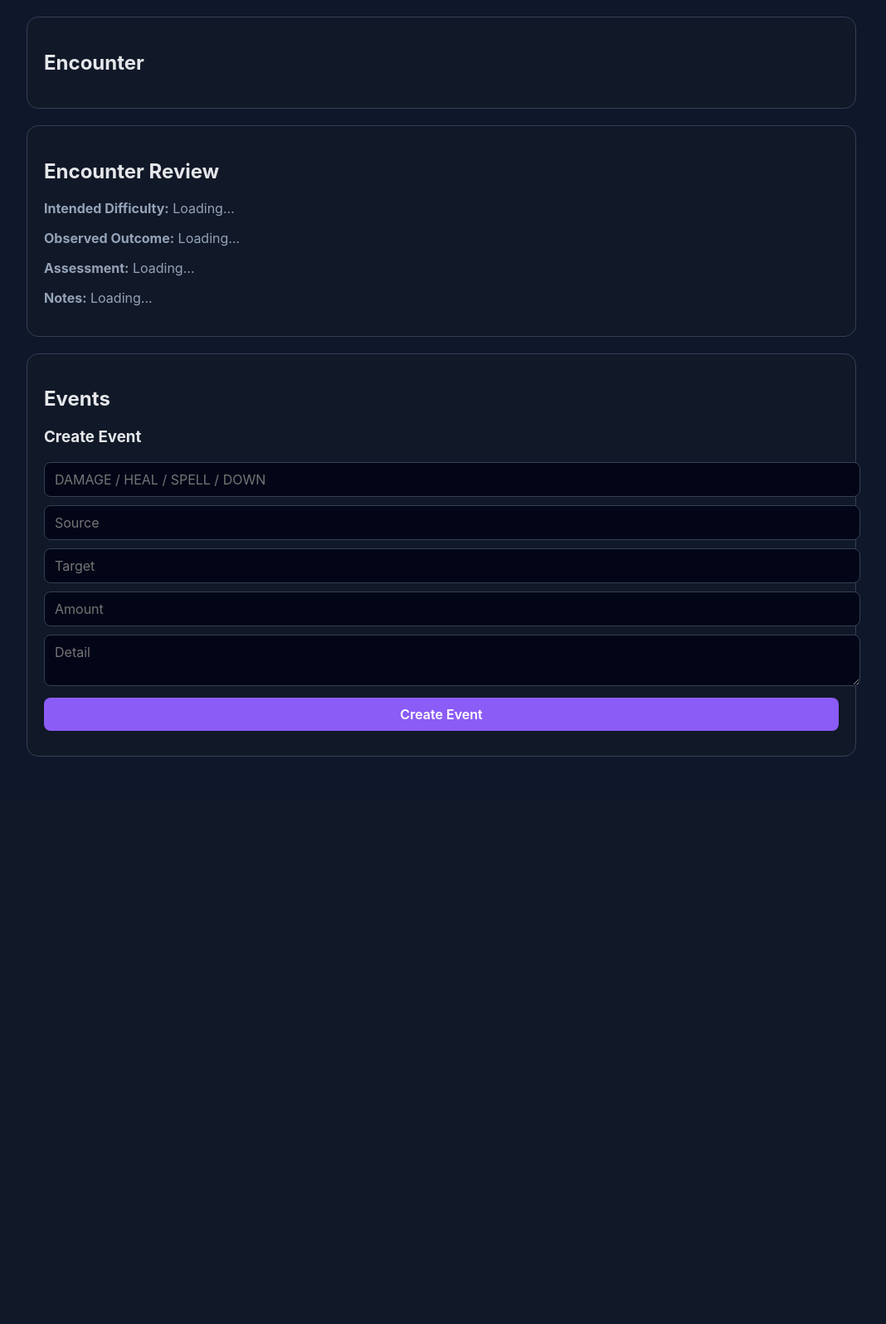
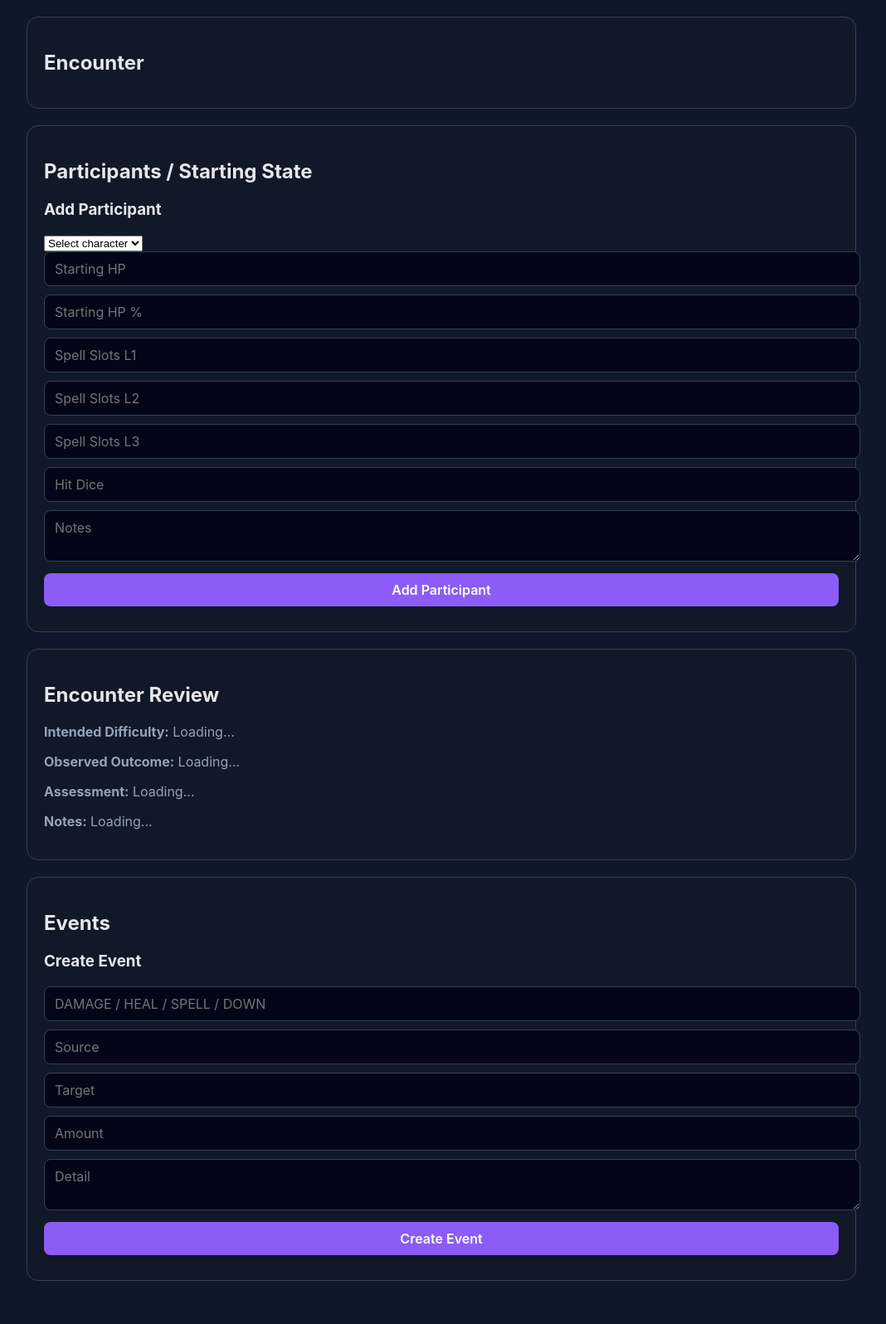
Before and after one commit to BigRorzUni/DND-Campaign-Manager, a FastAPI app: page /encounters/1/view in a window 1280 px wide. Shown: the part 196-1792 px from the top of the page at 83% size, without its empty margins (108-1176 px from the left). Before the commit the page ends 1108 px from the top, so only its background shows below. Run offline with FastAPI, Linux system fonts and the light colour scheme.

Commit message:
Simple encounter participant adding

```diff
--- a/app/api/v1/router.py
+++ b/app/api/v1/router.py
@@ -1,5 +1,5 @@
 from fastapi import APIRouter
-from app.api.v1.routes import campaigns, sessions, encounters, events, analytics, reviews, characters
+from app.api.v1.routes import campaigns, sessions, encounters, events, analytics, reviews, characters, participants
 
 router = APIRouter()
 router.include_router(campaigns.router)
@@ -9,3 +9,4 @@ router.include_router(events.router)
 router.include_router(analytics.router)
 router.include_router(reviews.router)
 router.include_router(characters.router)
+router.include_router(participants.router)
--- a/app/models/__init__.py
+++ b/app/models/__init__.py
@@ -3,3 +3,4 @@ from app.models.session import Session
 from app.models.encounter import Encounter
 from app.models.event import Event
 from app.models.character import Character
+from app.models.encounter_participant_state import EncounterParticipantState
--- a/app/models/encounter.py
+++ b/app/models/encounter.py
@@ -23,3 +23,8 @@ class Encounter(Base):
         back_populates="encounter",
         cascade="all, delete-orphan"
     )
+
+    participants: Mapped[list["EncounterParticipantState"]] = relationship(
+        back_populates="encounter",
+        cascade="all, delete-orphan"
+    )
--- a/app/templates/encounter.html
+++ b/app/templates/encounter.html
@@ -14,6 +14,26 @@
     </section>
 
     <section class="card">
+        <h2>Participants / Starting State</h2>
+        <div id="participants"></div>
+
+        <h3>Add Participant</h3>
+        <form id="participant-form">
+            <select id="participant-character-id" required>
+                <option value="">Select character</option>
+            </select>
+            <input id="participant-starting-hp" type="number" placeholder="Starting HP" />
+            <input id="participant-starting-hp-percent" type="number" placeholder="Starting HP %" />
+            <input id="participant-slots-1" type="number" placeholder="Spell Slots L1" />
+            <input id="participant-slots-2" type="number" placeholder="Spell Slots L2" />
+            <input id="participant-slots-3" type="number" placeholder="Spell Slots L3" />
+            <input id="participant-hit-dice" type="number" placeholder="Hit Dice" />
+            <textarea id="participant-notes" placeholder="Notes"></textarea>
+            <button>Add Participant</button>
+        </form>
+    </section>
+
+    <section class="card">
         <h2>Encounter Review</h2>
 
         <div id="encounter-review">
@@ -23,7 +43,6 @@
             <p class="muted"><strong>Notes:</strong> <span id="review-notes">Loading...</span></p>
         </div>
     </section>
-
 
     <section class="card">
         <h2>Events</h2>
@@ -46,6 +65,8 @@
 const encounterId = Number(
     document.getElementById("encounter-page").dataset.encounterId
 );
+
+let campaignId = null;
 
 async function api(path, options = {}) {
     const response = await fetch(path, {
@@ -92,7 +113,110 @@ async function loadEncounter() {
     if (reviewExpected) {
         reviewExpected.textContent = expectedDifficultyText;
     }
+
+    // derive campaign from encounter -> session -> campaign
+    const session = await api(`/api/v1/sessions/${encounter.session_id}`);
+    campaignId = session.campaign_id;
 }
+
+async function loadCharacterOptions() {
+    const select = document.getElementById("participant-character-id");
+    select.innerHTML = `<option value="">Select character</option>`;
+
+    if (!campaignId) {
+        return;
+    }
+
+    const characters = await api(`/api/v1/campaigns/${campaignId}/characters`);
+
+    if (!characters.length) {
+        select.innerHTML = `<option value="">No characters available</option>`;
+        return;
+    }
+
+    for (const character of characters) {
+        const option = document.createElement("option");
+        option.value = character.id;
+        option.textContent =
+            `${character.name} (${character.role}` +
+            `${character.class_name ? ` | ${character.class_name}` : ""}` +
+            `${character.level ? ` | L${character.level}` : ""})`;
+        select.appendChild(option);
+    }
+}
+
+async function loadParticipants() {
+    const participants = await api(`/api/v1/encounters/${encounterId}/participants`);
+    const container = document.getElementById("participants");
+    container.innerHTML = "";
+
+    if (!participants.length) {
+        container.innerHTML = "<p class='muted'>No participants yet.</p>";
+        return;
+    }
+
+    for (const p of participants) {
+        const div = document.createElement("div");
+        div.className = "item";
+        div.innerHTML = `
+            <strong>Character ID: ${p.character_id}</strong><br>
+            <span class="muted">
+                Starting HP: ${p.starting_hp ?? "?"}
+                ${p.starting_hp_percent !== null && p.starting_hp_percent !== undefined ? ` | ${p.starting_hp_percent}%` : ""}
+            </span><br>
+            <span class="muted">
+                Slots: [${p.spell_slots_1_start ?? "-"}, ${p.spell_slots_2_start ?? "-"}, ${p.spell_slots_3_start ?? "-"}]
+                ${p.hit_dice_start !== null && p.hit_dice_start !== undefined ? ` | Hit Dice: ${p.hit_dice_start}` : ""}
+            </span><br>
+            <span class="muted">${p.notes || ""}</span>
+        `;
+        container.appendChild(div);
+    }
+}
+
+document.getElementById("participant-form").addEventListener("submit", async (e) => {
+    e.preventDefault();
+
+    const selectedCharacterId = document.getElementById("participant-character-id").value;
+
+    if (!selectedCharacterId) {
+        alert("Please select a character.");
+        return;
+    }
+
+    try {
+        await api(`/api/v1/encounters/${encounterId}/participants`, {
+            method: "POST",
+            body: JSON.stringify({
+                character_id: Number(selectedCharacterId),
+                starting_hp: document.getElementById("participant-starting-hp").value
+                    ? Number(document.getElementById("participant-starting-hp").value)
+                    : null,
+                starting_hp_percent: document.getElementById("participant-starting-hp-percent").value
+                    ? Number(document.getElementById("participant-starting-hp-percent").value)
+                    : null,
+                spell_slots_1_start: document.getElementById("participant-slots-1").value
+                    ? Number(document.getElementById("participant-slots-1").value)
+                    : null,
+                spell_slots_2_start: document.getElementById("participant-slots-2").value
+                    ? Number(document.getElementById("participant-slots-2").value)
+                    : null,
+                spell_slots_3_start: document.getElementById("participant-slots-3").value
+                    ? Number(document.getElementById("participant-slots-3").value)
+                    : null,
+                hit_dice_start: document.getElementById("participant-hit-dice").value
+                    ? Number(document.getElementById("participant-hit-dice").value)
+                    : null,
+                notes: document.getElementById("participant-notes").value || null
+            })
+        });
+
+        e.target.reset();
+        await loadParticipants();
+    } catch (err) {
+        alert(err.message);
+    }
+});
 
 async function loadEvents() {
     const events = await api(`/api/v1/encounters/${encounterId}/events`);
@@ -162,6 +286,8 @@ async function init() {
     await loadEncounter();
     await loadEvents();
     await loadEncounterReview();
+    await loadCharacterOptions();
+    await loadParticipants();
 }
 
 init();
```
Also changed, not shown: app/api/v1/routes/participants.py (added, +75 -0 lines), app/models/encounter_participant_state.py (added, +34 -0 lines), app/repositories/participant_repo.py (added, +52 -0 lines), app/schemas/participant.py (added, +27 -0 lines), tests/test_participants.py (added, +127 -0 lines).
